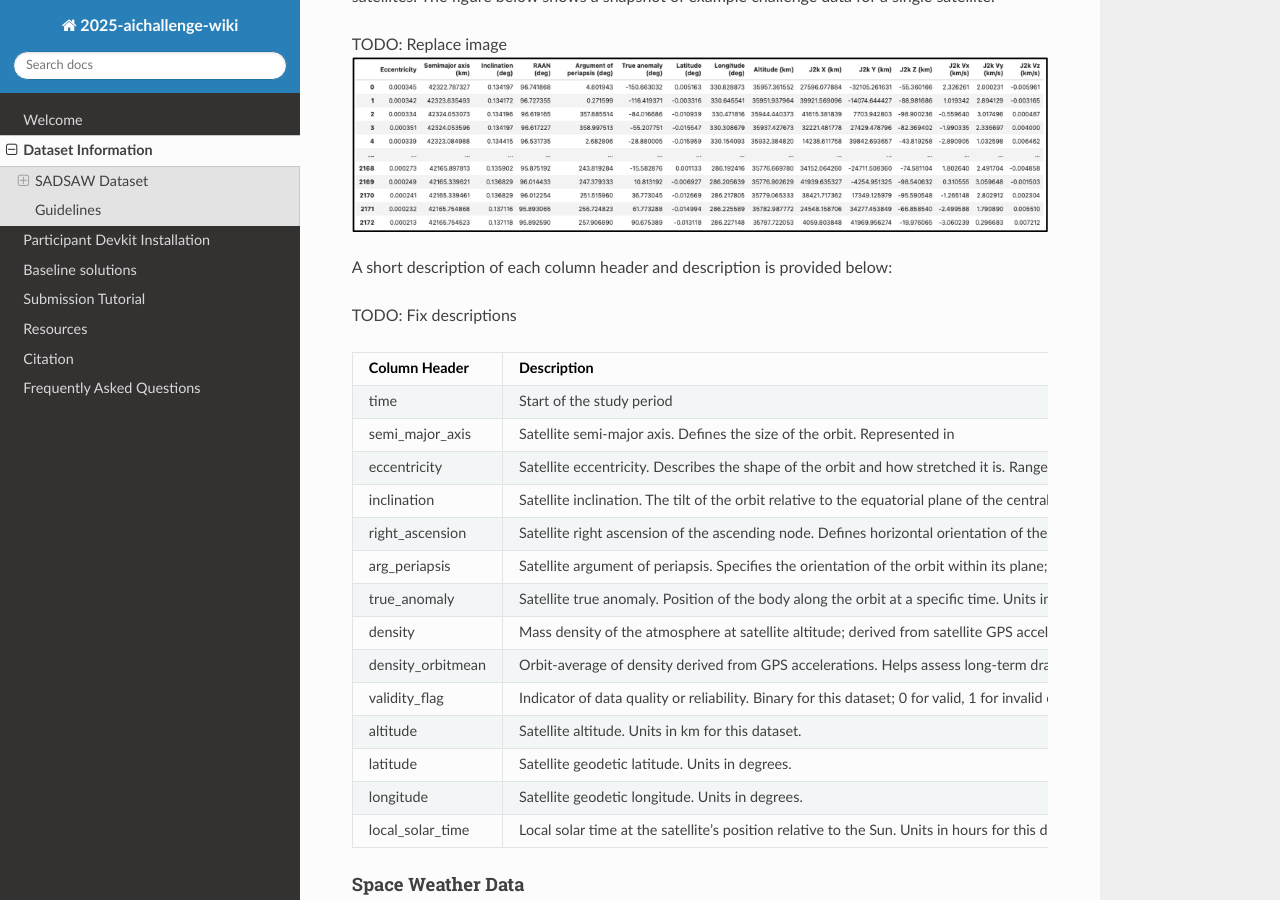
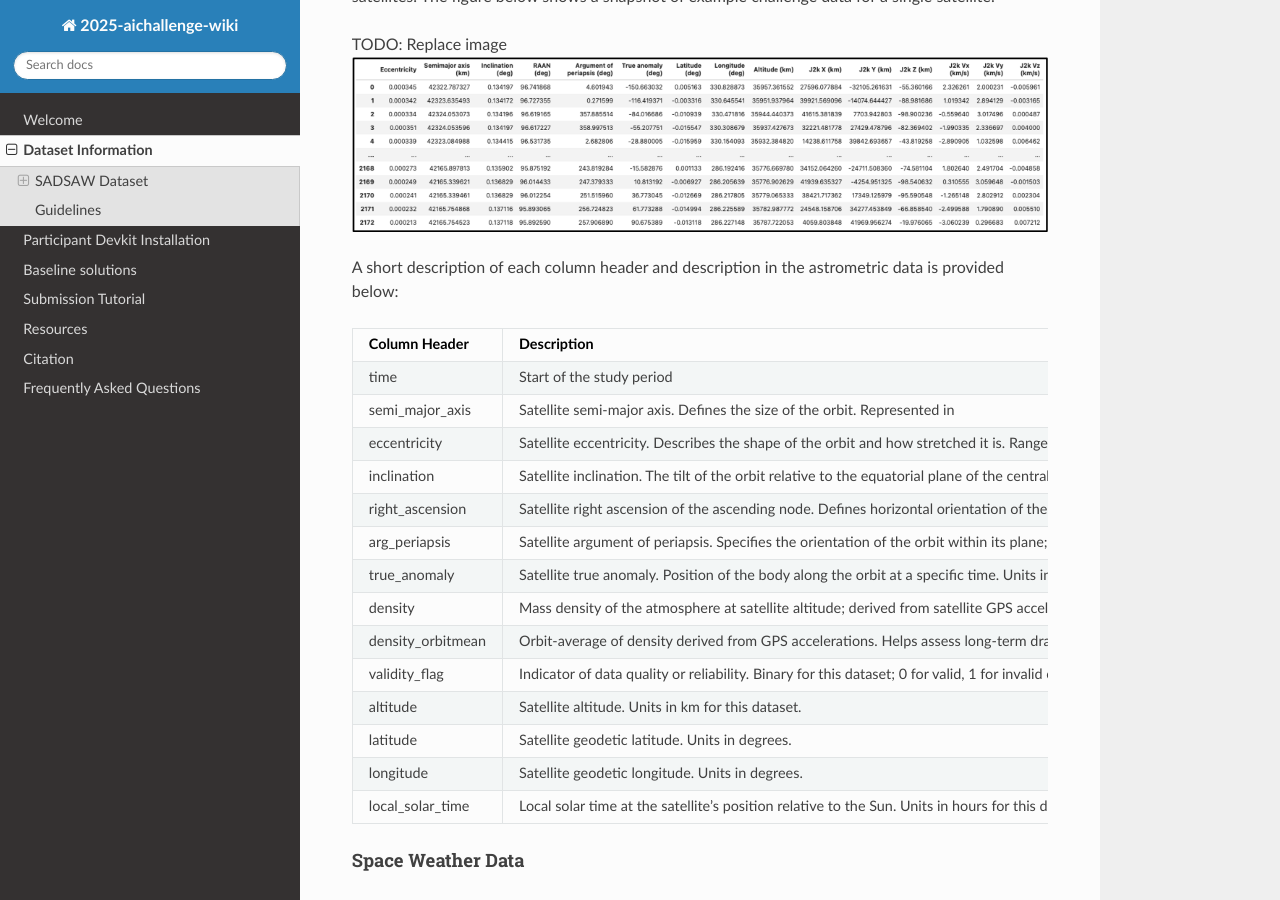
Before and after one commit to olgupila/STORM-AI-devkit-2025, a Sphinx documentation site: the page built from docs/dataset.md, in a window 1280 px wide and 900 px high, scrolled down 641 px. Built offline with Sphinx 7.4.7 and the Read the Docs theme 3.1.0, drawn with Linux system fonts in a browser that asks for light colours; pages that are not in the unit, such as notebooks, are missing from menus.

Commit message:
astrometric data update

```diff
--- a/docs/dataset.md
+++ b/docs/dataset.md
@@ -16,9 +16,8 @@ The astrometric data contains the measured atmospheric density along the traject
 TODO: Replace image
 ![alt text](example_data.png)
 
-A short description of each column header and description is provided below:
+A short description of each column header and description in the astrometric data is provided below:
 
-TODO: Fix descriptions
 | Column Header  | Description |
 | ------------- | ------------- |
 | time  | Start of the study period  |
```
